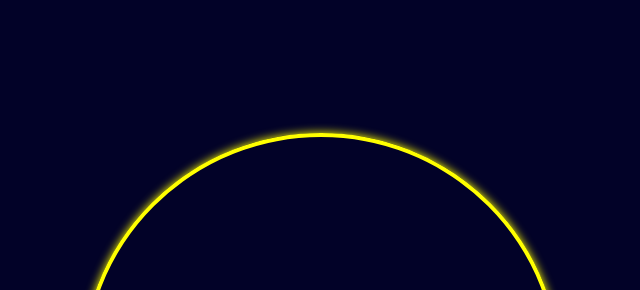
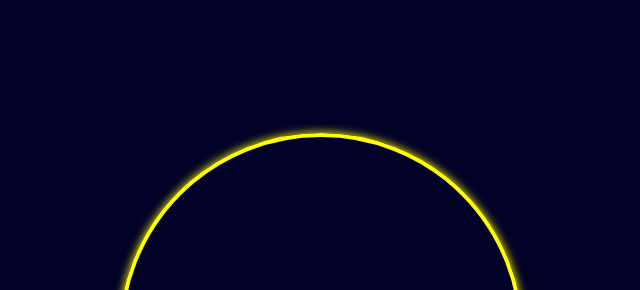
Before and after one commit to Victor-udenna/Stop-watch-2, a plain HTML site: page index.html in a window 1280 px wide. Shown: the part 73-363 px from the top of the page, without its empty margins (319-959 px from the left). Drawn offline with Linux system fonts and the light colour scheme.

Commit message:
Edited round container

```diff
--- a/style.css
+++ b/style.css
@@ -32,7 +32,7 @@ body{
     border: 4px solid yellow;
     margin: auto;
     border-radius: 50%;
-    padding: 10%;
+    padding: 9%;
     display: flex;
     align-items: center;
     justify-content: center;
@@ -99,7 +99,7 @@ color: orangered;
       } */
 
       .timer-container{
-        padding: 8%;
+        padding: 5%;
       }
 
 }
```
